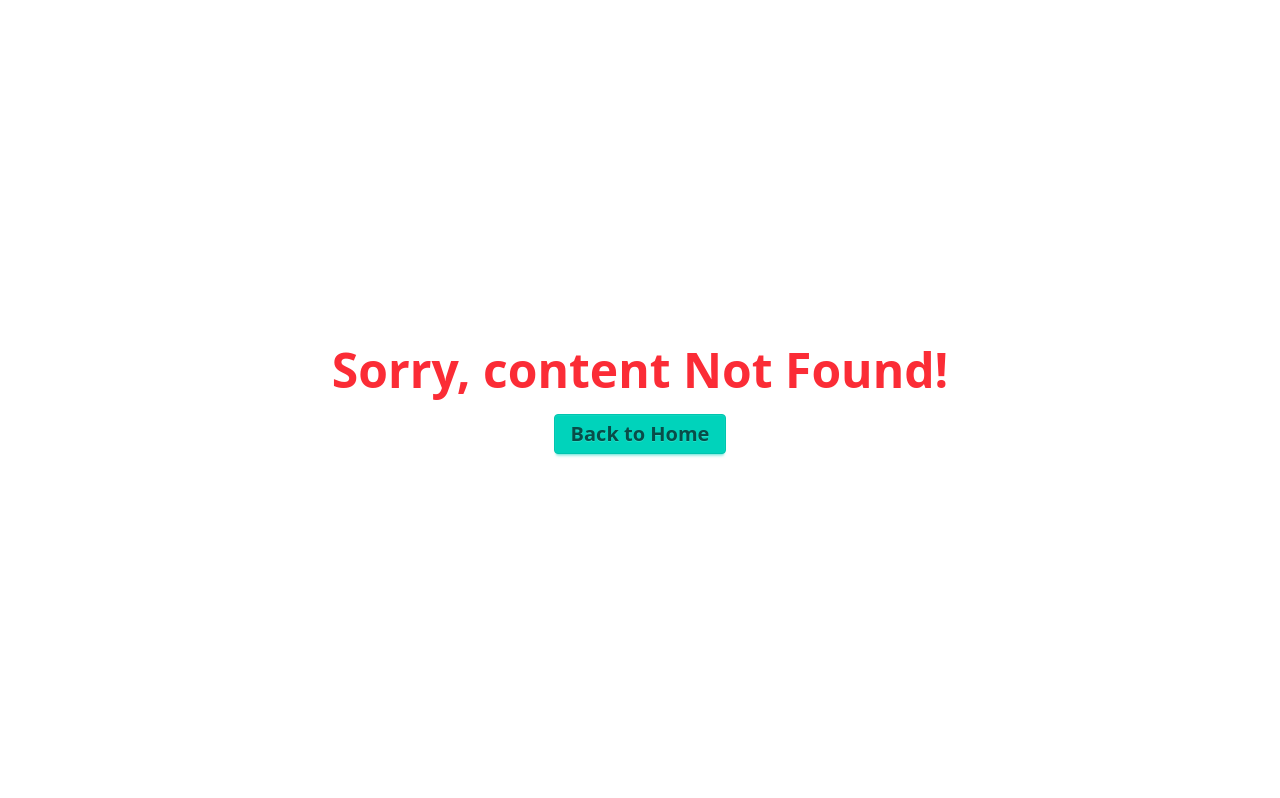
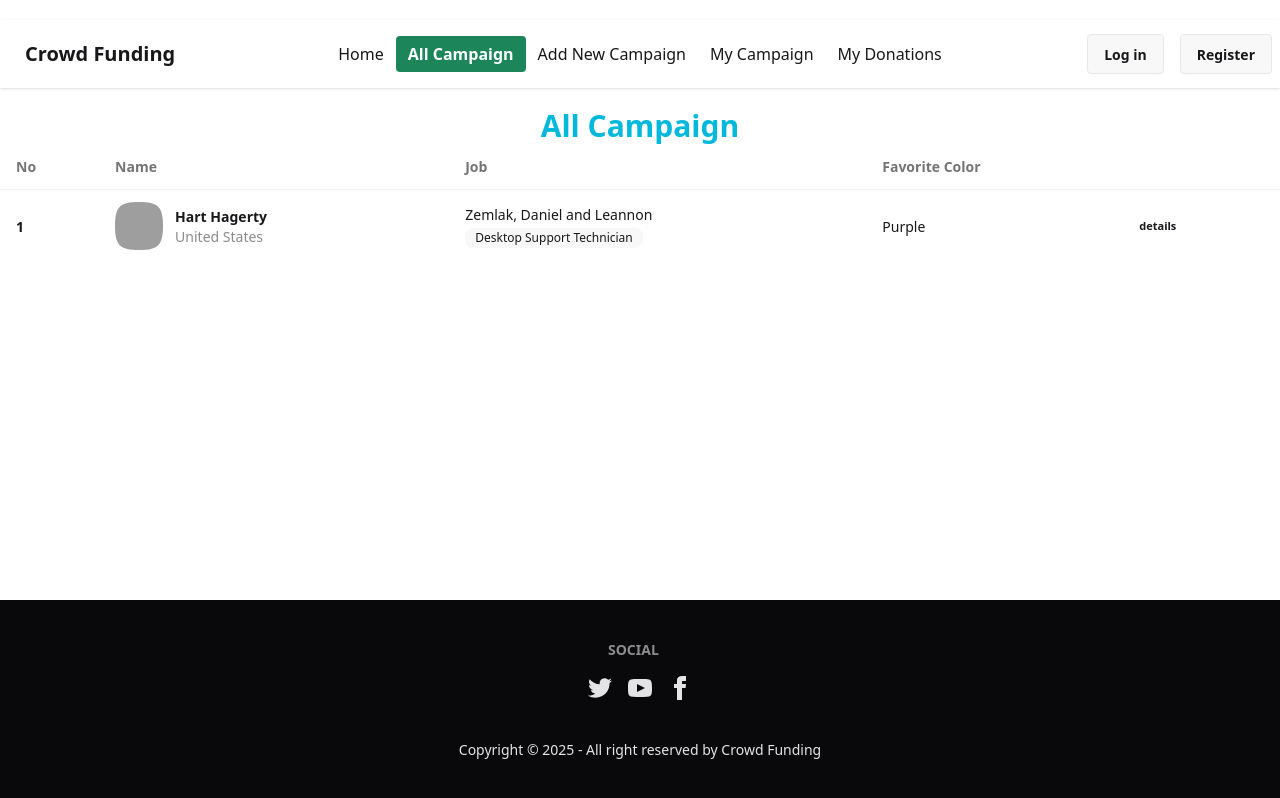
Before and after one commit to KI-Anik/A10-crowd-funding-client, a React (Vite) app: page /allCamp in a window 1280 px wide. Before the commit this address had no page. Built offline with nearby package versions, Linux system fonts and the light colour scheme; grey boxes are pictures that could not be loaded.

Commit message:
add Firebase integration, create MyCamp and MyDonation pages, implement Loading component, and update Navbar and Router for new routes

```diff
--- a/package.json
+++ b/package.json
@@ -11,6 +11,7 @@
   },
   "dependencies": {
     "@tailwindcss/vite": "^4.0.3",
+    "firebase": "^11.2.0",
     "localforage": "^1.10.0",
     "match-sorter": "^8.0.0",
     "react": "^18.3.1",
--- /dev/null
+++ b/src/components/Loading.jsx
@@ -0,0 +1,10 @@
+
+const Loading = () => {
+    return (
+        <div className='flex min-h-screen justify-center items-center'>
+        <span className="loading loading-bars loading-lg"></span>
+    </div>
+    );
+};
+
+export default Loading;
--- a/src/components/Navbar.jsx
+++ b/src/components/Navbar.jsx
@@ -3,10 +3,10 @@ import { Link, NavLink } from "react-router-dom";
 const Navbar = () => {
     const links = <>
         <li><NavLink to={'/'}>Home</NavLink></li>
-        <li><NavLink to={'allCamp'}>All Campaign</NavLink></li>
-        <li><NavLink to={'addNewCamp'}>Add New Campaign</NavLink></li>
-        <li><NavLink to={'myCamp'}>My Campaign</NavLink></li>
-        <li><NavLink to={'myDonation'}>My Donations</NavLink></li>
+        <li><NavLink to={'/allCamp'}>All Campaign</NavLink></li>
+        <li><NavLink to={'/auth/addNewCamp'}>Add New Campaign</NavLink></li>
+        <li><NavLink to={'/auth/myCamp'}>My Campaign</NavLink></li>
+        <li><NavLink to={'/auth/myDonation'}>My Donations</NavLink></li>
     </>
     return (
         <div className="navbar flex-col sm:flex-row bg-base-100 shadow-sm m-5 mx-auto">
--- /dev/null
+++ b/src/components/firebase/firebase.init.js
@@ -0,0 +1,19 @@
+// Import the functions you need from the SDKs you need
+import { initializeApp } from "firebase/app";
+import { getAuth } from "firebase/auth";
+// TODO: Add SDKs for Firebase products that you want to use
+// https://firebase.google.com/docs/web/setup#available-libraries
+
+// Your web app's Firebase configuration
+const firebaseConfig = {
+  apiKey: "AIzaSyBzfWu6KbVUoD8xQXDa73GY0Aeat5K_8h0",
+  authDomain: "phero-4add4.firebaseapp.com",
+  projectId: "phero-4add4",
+  storageBucket: "phero-4add4.firebasestorage.app",
+  messagingSenderId: "715544846283",
+  appId: "1:715544846283:web:c9c0a1d860e96d4695604e"
+};
+
+// Initialize Firebase
+const app = initializeApp(firebaseConfig);
+export const auth = getAuth(app);
--- a/src/components/pages/AddNewCamp.jsx
+++ b/src/components/pages/AddNewCamp.jsx
@@ -13,7 +13,7 @@ const AddCampaign = () => {
     }
     return (
         <div className="max-w-4xl mx-auto p-6 bg-white shadow-md rounded-md ">
-            <h2 className="text-2xl font-bold mb-6">Create a New Campaign</h2>
+            <h2 className="text-2xl font-bold mb-6 text-cyan-500 ">Create a New Campaign</h2>
             <form onSubmit={handleSubmit}>
                 <div className="mb-4">
                     <label className="block text-sm font-medium text-gray-700" htmlFor="title">
--- /dev/null
+++ b/src/components/pages/AllCamp.jsx
@@ -0,0 +1,56 @@
+
+const AllCamp = () => {
+    return (
+        <div className="overflow-x-auto">
+            <h1 className="font-bold text-3xl text-cyan-500 text-center">All Campaign</h1>
+            <table className="table">
+                {/* head */}
+                <thead>
+                    <tr>
+                        <th>
+                           No
+                        </th>
+                        <th>Name</th>
+                        <th>Job</th>
+                        <th>Favorite Color</th>
+                        <th></th>
+                    </tr>
+                </thead>
+                <tbody>
+                    {/* row 1 */}
+                    <tr>
+                        <th>
+                           1
+                        </th>
+                        <td>
+                            <div className="flex items-center gap-3">
+                                <div className="avatar">
+                                    <div className="mask mask-squircle h-12 w-12">
+                                        <img
+                                            src="https://img.daisyui.com/images/profile/demo/2@94.webp"
+                                            alt="Avatar Tailwind CSS Component" />
+                                    </div>
+                                </div>
+                                <div>
+                                    <div className="font-bold">Hart Hagerty</div>
+                                    <div className="text-sm opacity-50">United States</div>
+                                </div>
+                            </div>
+                        </td>
+                        <td>
+                            Zemlak, Daniel and Leannon
+                            <br />
+                            <span className="badge badge-ghost badge-sm">Desktop Support Technician</span>
+                        </td>
+                        <td>Purple</td>
+                        <th>
+                            <button className="btn btn-ghost btn-xs">details</button>
+                        </th>
+                    </tr>
+                </tbody>
+            </table>
+        </div>
+    );
+};
+
+export default AllCamp;
--- /dev/null
+++ b/src/components/pages/MyCamp.jsx
@@ -0,0 +1,10 @@
+
+const MyCamp = () => {
+    return (
+        <div>
+            my Campaign
+        </div>
+    );
+};
+
+export default MyCamp;
--- /dev/null
+++ b/src/components/pages/MyDonation.jsx
@@ -0,0 +1,10 @@
+
+const MyDonation = () => {
+    return (
+        <div>
+            myDonation
+        </div>
+    );
+};
+
+export default MyDonation;
--- a/src/components/provider/AuthProvider.jsx
+++ b/src/components/provider/AuthProvider.jsx
@@ -1,9 +1,45 @@
+/* eslint-disable react/prop-types */
+/* eslint-disable react-refresh/only-export-components */
+import { GoogleAuthProvider, signInWithEmailAndPassword, signInWithPopup, signOut } from "firebase/auth";
+import { createContext, useState } from "react";
+import { auth } from "../firebase/firebase.init";
 
-const AuthProvider = () => {
+export const AuthContext = createContext()
+const googleProvider = new GoogleAuthProvider()
+
+const AuthProvider = ({ children }) => {
+    const [user, setUser] = useState(null)
+    const [loading, setLoading] = useState(true)
+
+    const createNewUser = (email, password) => {
+        return signInWithEmailAndPassword(auth,email,password)
+    }
+
+    const loginWithGoogle=()=>{
+        return signInWithPopup(auth, googleProvider)
+    }
+
+    const login = (email,password)=>{
+        return signInWithEmailAndPassword(auth,email,password)
+    }
+
+    const logOut = ()=>{
+        return signOut(auth)
+    }
+
+    authInfo = {
+        user,
+        setUser,
+        loading,
+        createNewUser,
+        loginWithGoogle,
+        login,
+        logOut,
+    }
     return (
-        <div>
-            AuthProvider
-        </div>
+        <AuthContext.Provider value={authInfo}>
+            {children}
+        </AuthContext.Provider>
     );
 };
 
--- a/src/index.css
+++ b/src/index.css
@@ -7,7 +7,9 @@ li > a {
 
 }
 .active{
-    background-color: aquamarine;
+    background-color: rgb(28, 134, 90);
+    color: white;
+    font-weight: 700;
 }
 
 /* banner css start  */
--- a/src/main.jsx
+++ b/src/main.jsx
@@ -3,7 +3,7 @@ import { createRoot } from 'react-dom/client'
 import './index.css'
 import { RouterProvider } from 'react-router-dom'
 import Router from './routes/Router.jsx'
-import AuthProvider from './components/provider/Authprovider.jsx'
+// import AuthProvider from './components/provider/Authprovider.jsx'
 import { ToastContainer } from 'react-toastify'
 
 createRoot(document.getElementById('root')).render(
```
Also changed, not shown: src/routes/Router.jsx (+15 -1 lines), 1 other file (tests, documents, lock files or other folders).
